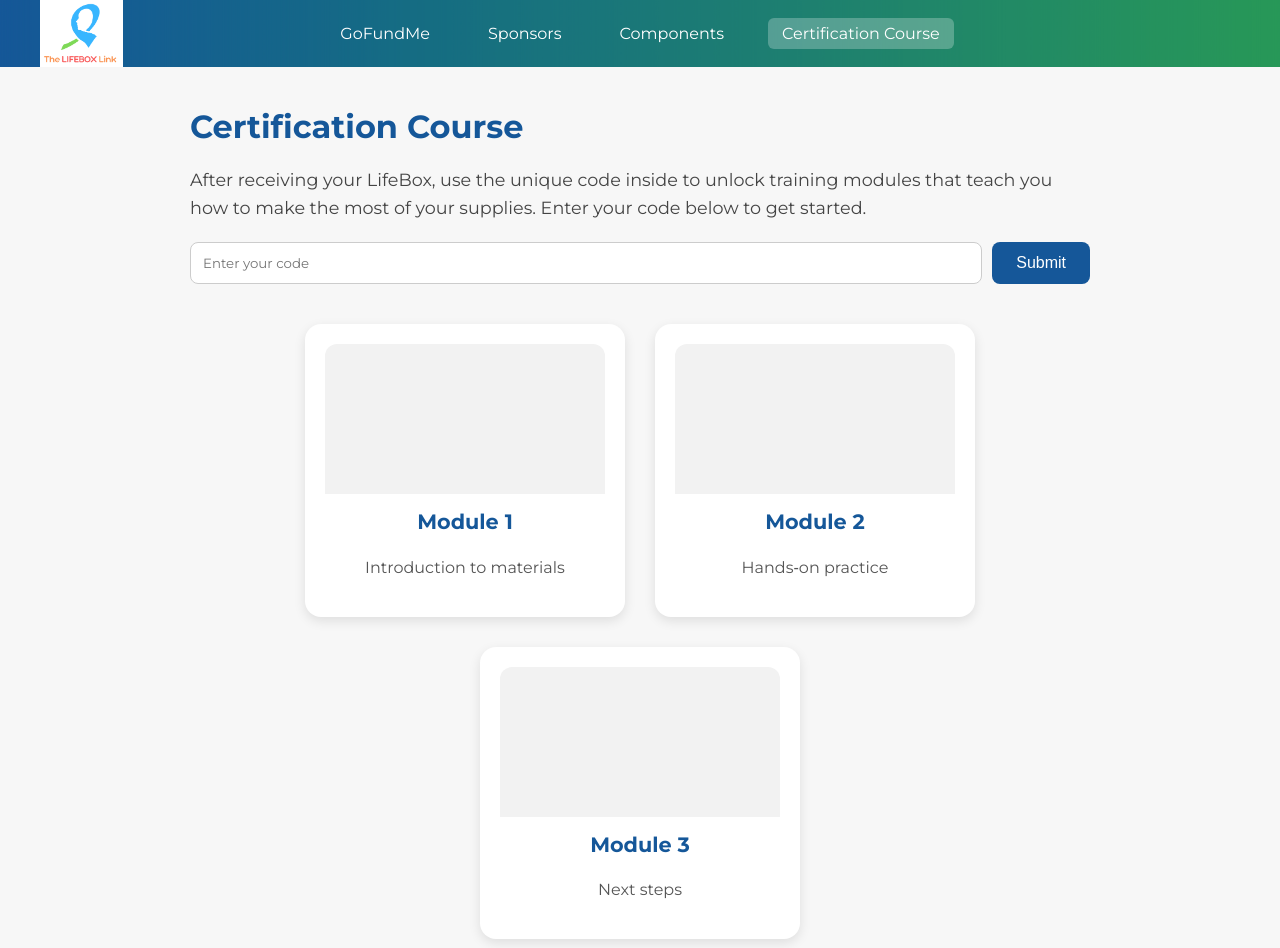
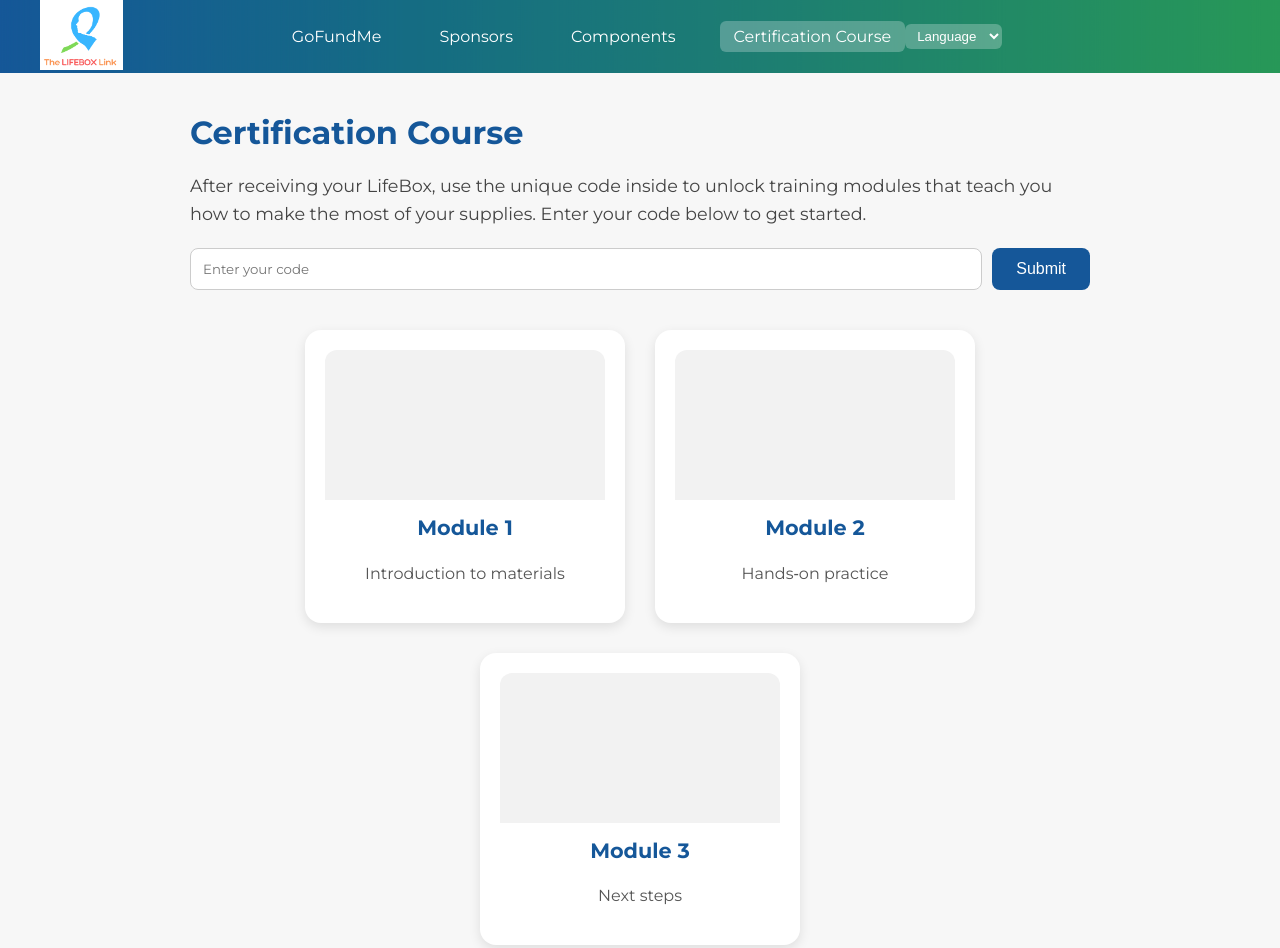
Before and after one commit to Afraz-Refai/LifeBox-Link, a plain HTML site: page certification.html in a window 1280 px wide. Shown: the top 948 px of the page. Drawn offline with Linux system fonts and the light colour scheme.

Commit message:
Add language selector and logo path to subpages; update script

```diff
--- a/certification.html
+++ b/certification.html
@@ -89,6 +89,15 @@
         <li><a href="components.html">Components</a></li>
         <li><a href="certification.html" class="active">Certification&nbsp;Course</a></li>
       </ul>
+      <!-- Language selector for translations on subpages -->
+      <div class="language-select">
+        <select id="language-select">
+          <option value="">Language</option>
+          <option value="es">Español</option>
+          <option value="fr">Français</option>
+          <option value="pt">Português</option>
+        </select>
+      </div>
     </header>
     <main class="subpage">
       <h2>Certification Course</h2>
```
Also changed, not shown: components.html (+9 -0 lines), gofundme.html (+9 -0 lines), script.js (+11 -0 lines), sponsors.html (+9 -0 lines).
